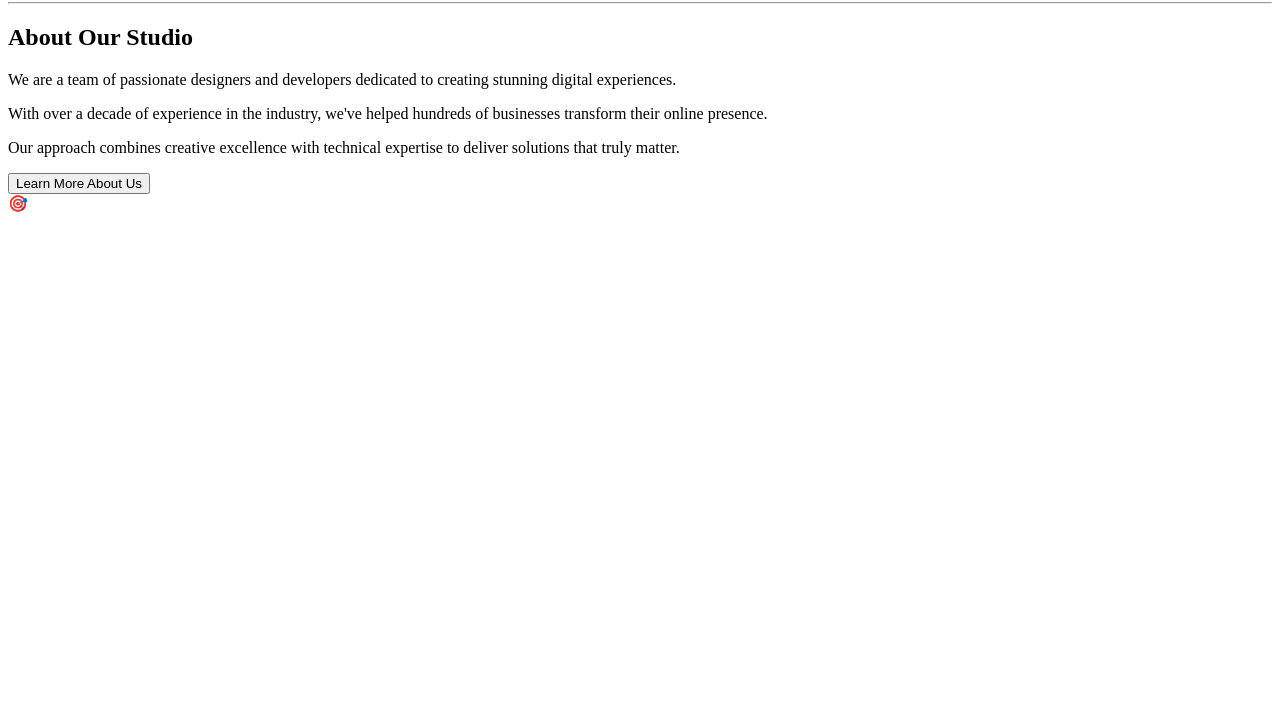
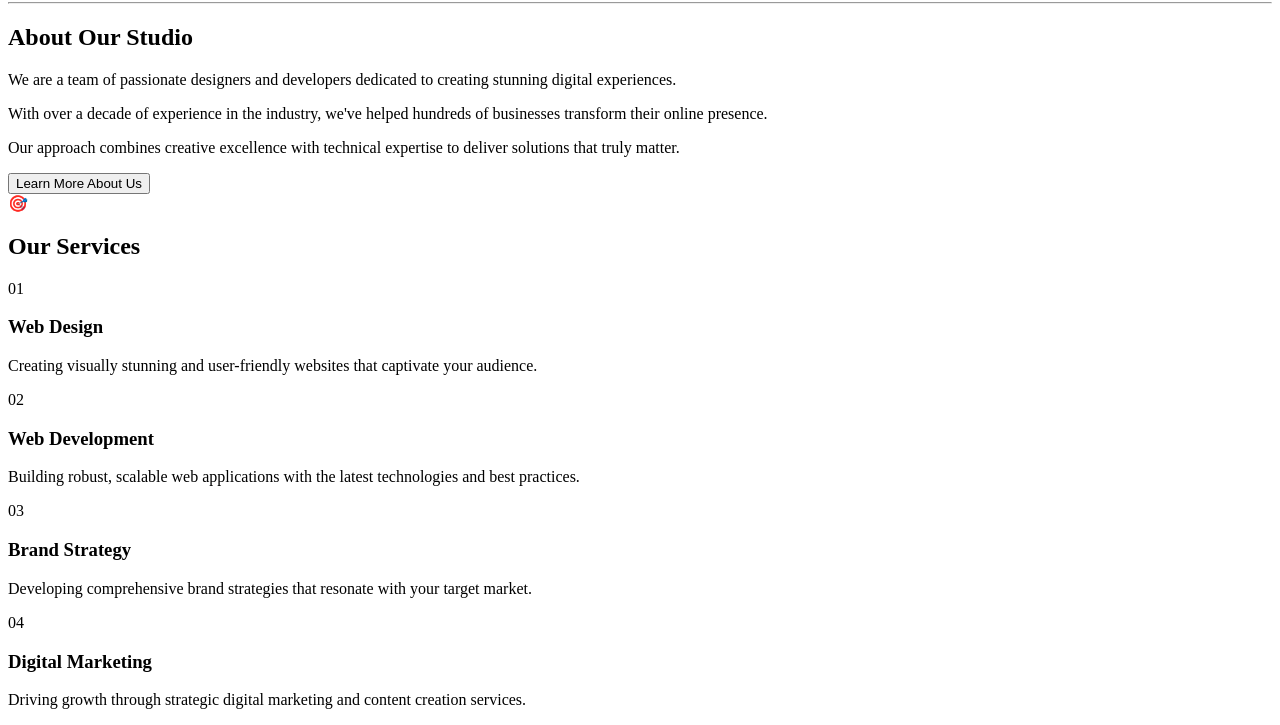
Before and after one commit to DipuSarker/LearnGitbyRabbil, a plain HTML site: page index.html in a window 1280 px wide. Shown: the part 78-803 px from the top of the page. Drawn offline with Linux system fonts and the light colour scheme.

Commit message:
Added services

```diff
--- a/index.html
+++ b/index.html
@@ -25,6 +25,41 @@
         </div>
     </section>
 
+    <!-- Services Section -->
+    <section class="services" id="services">
+        <h2>Our Services</h2>
+        <div class="services-list">
+            <div class="service-item">
+                <div class="service-number">01</div>
+                <div>
+                    <h3>Web Design</h3>
+                    <p>Creating visually stunning and user-friendly websites that captivate your audience.</p>
+                </div>
+            </div>
+            <div class="service-item">
+                <div class="service-number">02</div>
+                <div>
+                    <h3>Web Development</h3>
+                    <p>Building robust, scalable web applications with the latest technologies and best practices.</p>
+                </div>
+            </div>
+            <div class="service-item">
+                <div class="service-number">03</div>
+                <div>
+                    <h3>Brand Strategy</h3>
+                    <p>Developing comprehensive brand strategies that resonate with your target market.</p>
+                </div>
+            </div>
+            <div class="service-item">
+                <div class="service-number">04</div>
+                <div>
+                    <h3>Digital Marketing</h3>
+                    <p>Driving growth through strategic digital marketing and content creation services.</p>
+                </div>
+            </div>
+        </div>
+    </section>
+
 
 </body>
 </html>
```
